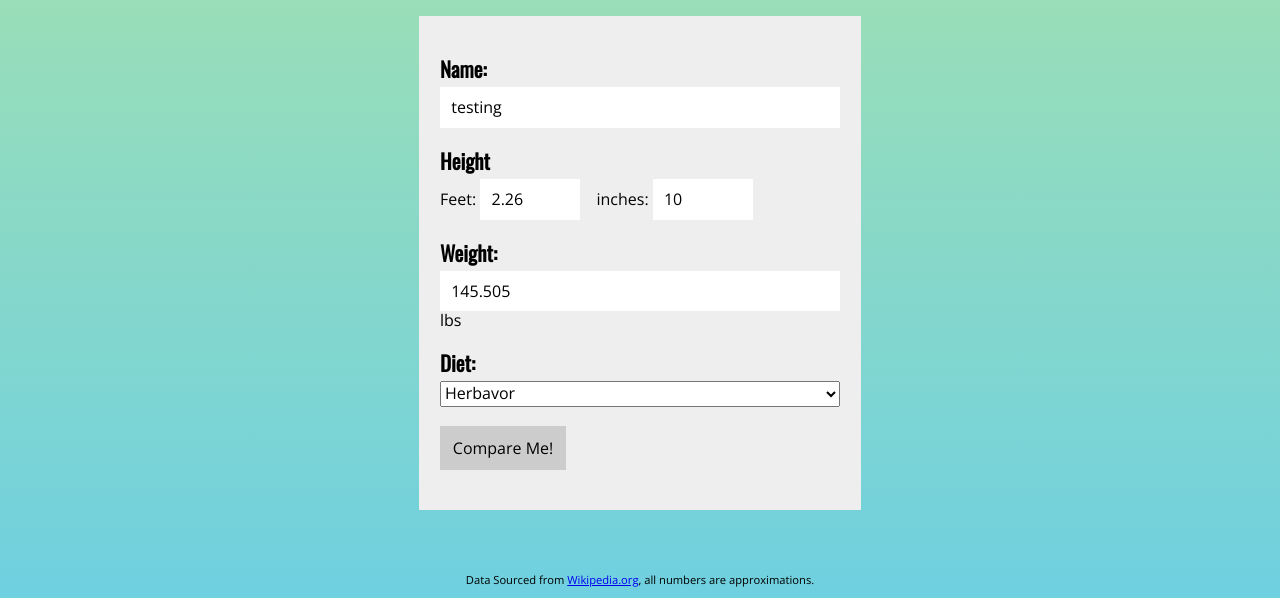
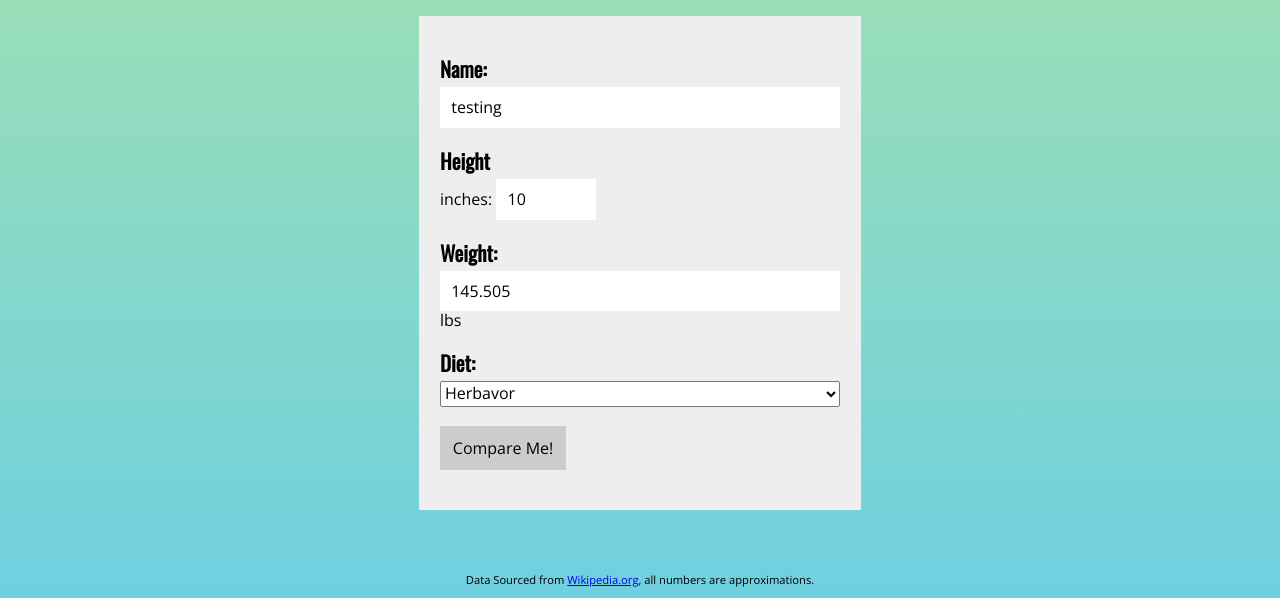
Before and after one commit to mattdeveloper/nanodegree-js-dinosaurs, a website built with Vite: page index.html in a window 1280 px wide. Shown: the part 258-856 px from the top of the page. Built offline with nearby package versions, Linux system fonts and the light colour scheme; a web font is replaced by a local one.

Commit message:
remove: feed data from human

```diff
--- a/index.html
+++ b/index.html
@@ -32,7 +32,6 @@
       <p>Name:</p>
       <input id="name" class="form-field__full" type="name" name="name" value="testing">
       <p>Height</p>
-      <label>Feet: <input id="feet" class="form-field__short" type="number" name="feet" value="2.26"></label>
       <label>inches: <input id="inches" class="form-field__short" type="number" name="inches" value="10"></label>
       <p>Weight:</p>
       <label><input id="weight" class="form-field__full" type="number" name="weight" value="145.505">lbs</label>
```
